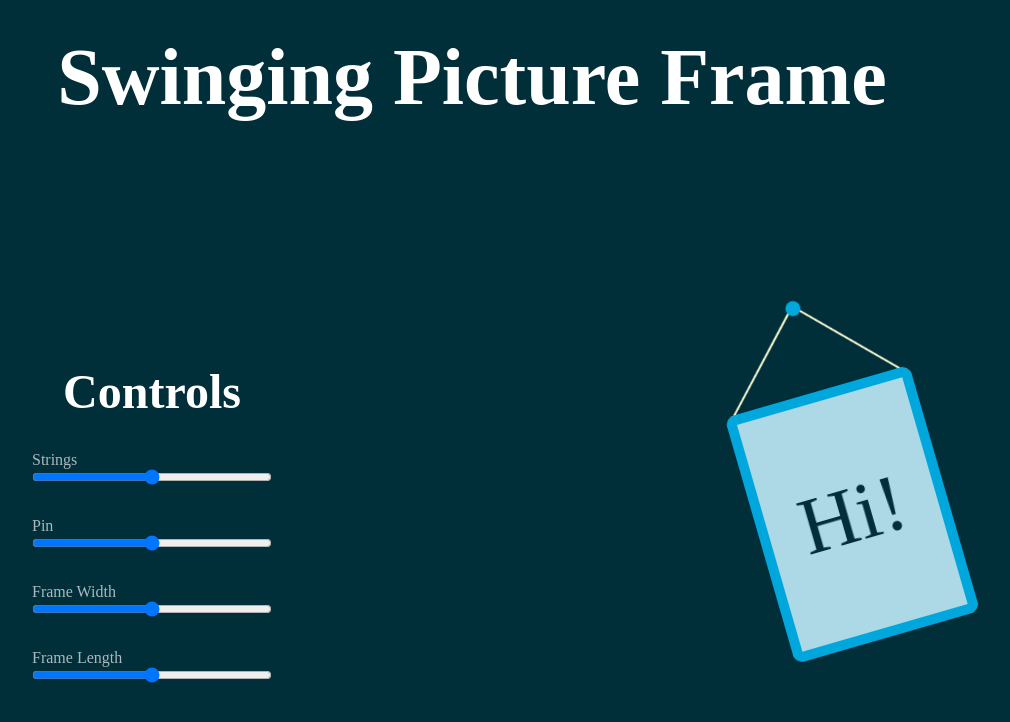
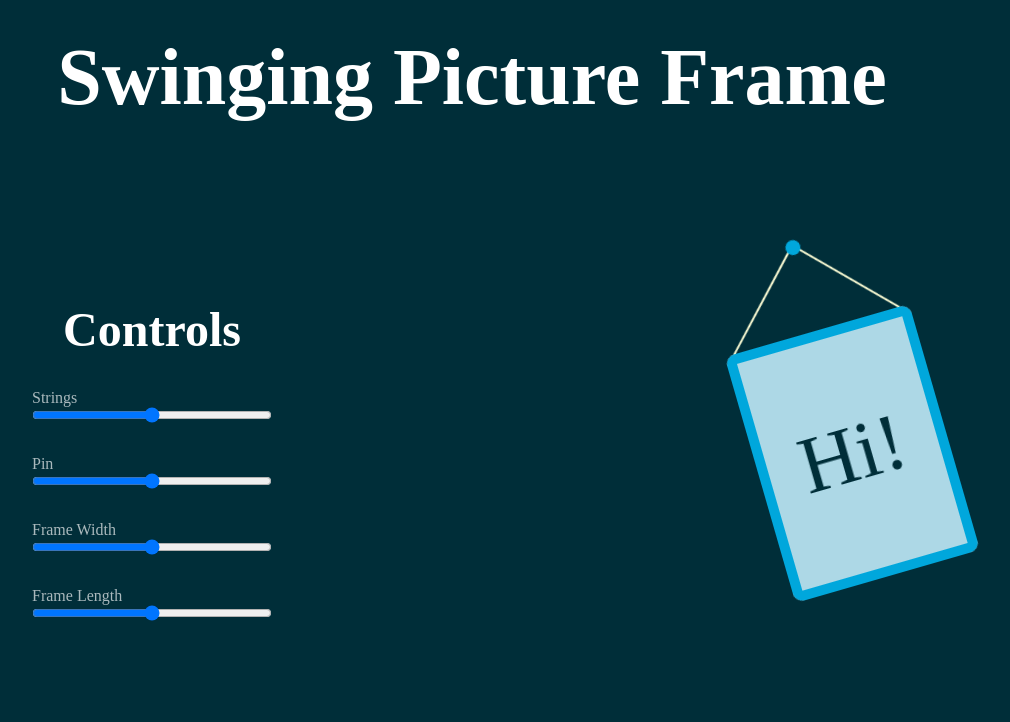
Before and after one commit to davisnoah/swinging-picture-frame, a plain HTML site: page index.html in a window 1280 px wide. Shown: the whole page, without its empty margins (168-1178 px from the left). Drawn offline with Linux system fonts and the light colour scheme.

Commit message:
Stop section.main height from overextending
Make body height as long as viewport then make section.main fill up the
space that remains in body after the h1 fills in its space.

```diff
--- a/style.css
+++ b/style.css
@@ -27,6 +27,9 @@
 
 body {
 	background-color: var(--clr-bg);
+	min-height: 100vh;
+	display: flex;
+	flex-direction: column;
 }
 
 h1 {
@@ -38,10 +41,10 @@ h1 {
 
 .main {
   width: 100vw;
-  height: 100vh;
 
   display: flex;
   justify-content: space-between;
+	flex-grow: 1;
 }
 
 .main > * {
```
